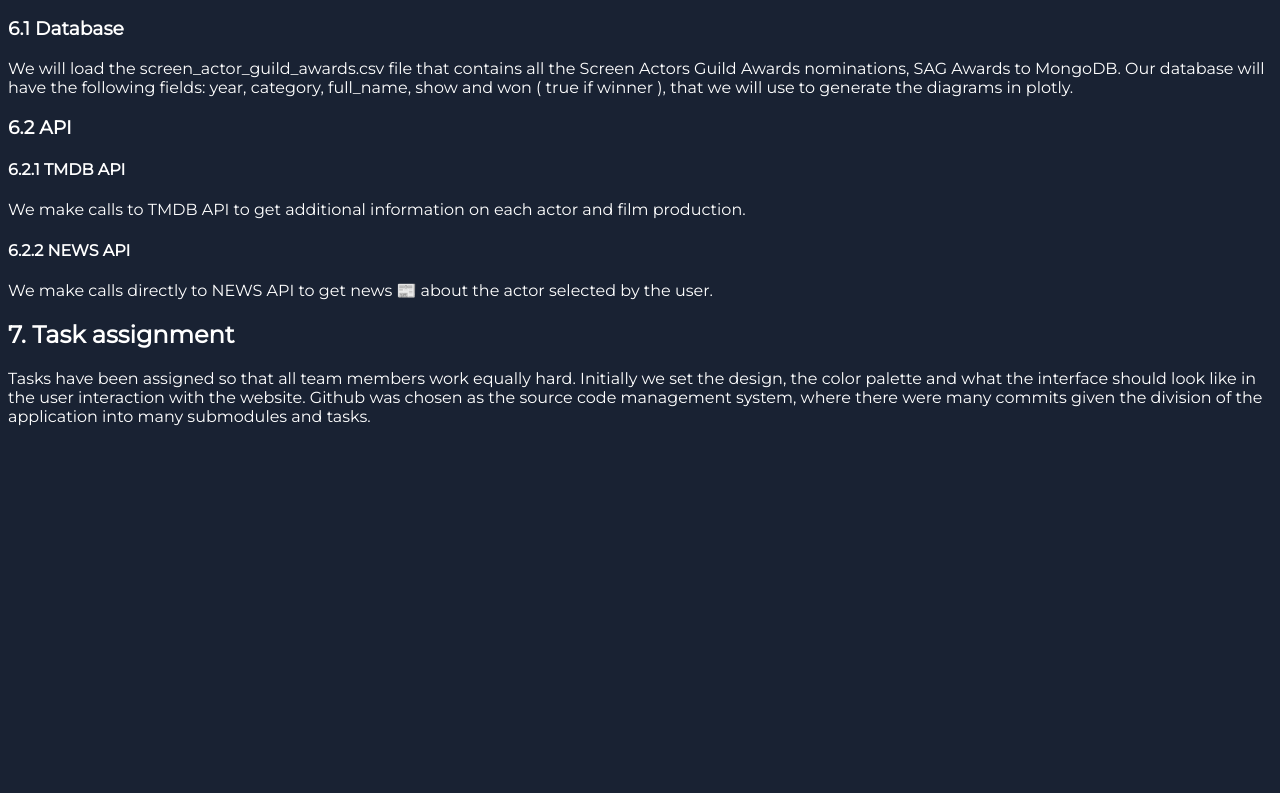
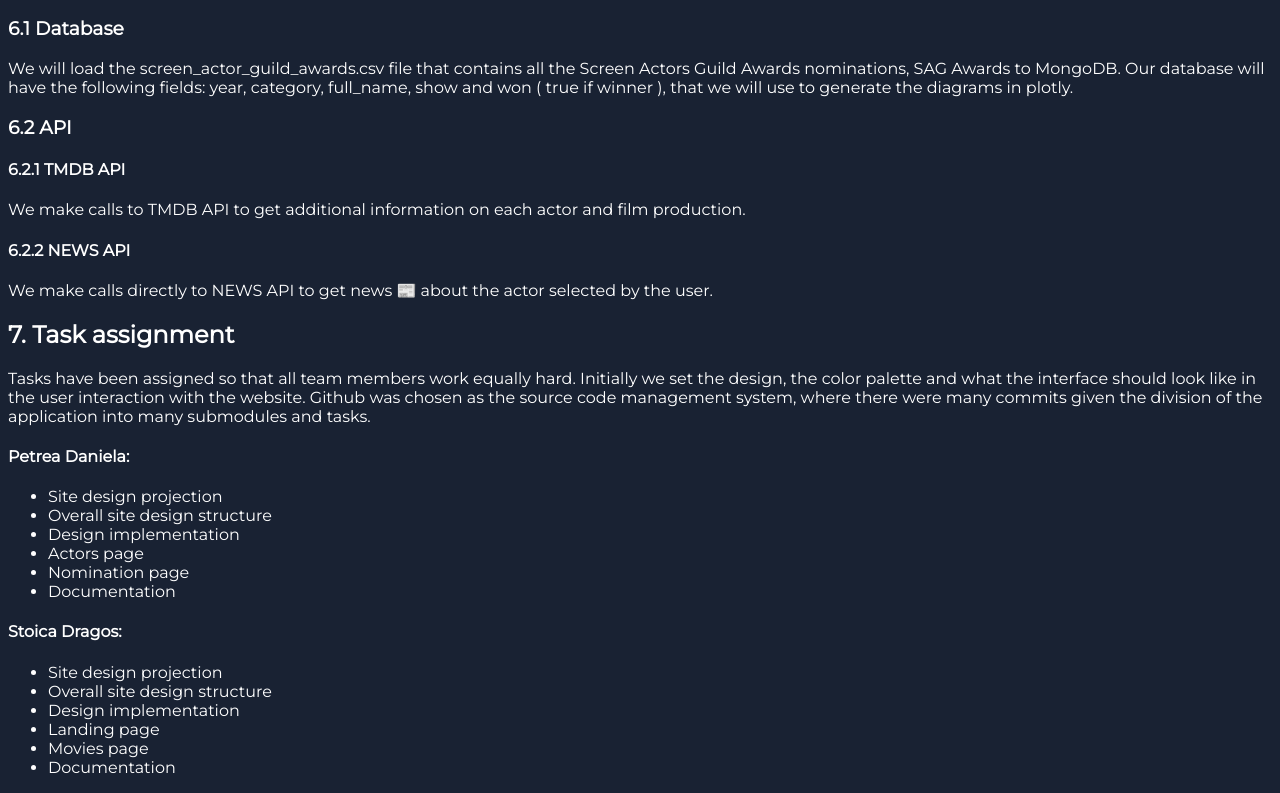
Before and after one commit to StoicaDragos2001/TWProject, a plain HTML site: page views/report-page/raportAGA.html in a window 1280 px wide. Shown: the part 3737-4530 px from the top of the page. Before the commit the page ends 4179 px from the top, so only its background shows below. Drawn offline with Linux system fonts and the light colour scheme.

Commit message:
Add files via upload

```diff
--- a/views/report-page/raportAGA.html
+++ b/views/report-page/raportAGA.html
@@ -439,6 +439,24 @@
         Github was chosen as the source code management system,
         where there were many commits given the division of the application into many submodules and tasks.
       </p>
+      <h4>Petrea Daniela:</h4>
+                <ul>
+                    <li>Site design projection</li>
+                    <li>Overall site design structure</li>
+                    <li>Design implementation</li>
+                    <li>Actors page</li>
+                    <li>Nomination page</li>
+                    <li>Documentation</li>
+                </ul>
+                <h4>Stoica Dragos:</h4>
+                <ul>
+                    <li>Site design projection</li>
+                    <li>Overall site design structure</li>
+                    <li>Design implementation</li>
+                    <li>Landing page</li>
+                    <li>Movies page</li>
+                    <li>Documentation</li>
+                </ul>
     </section>
   </body>
 </html>
```
